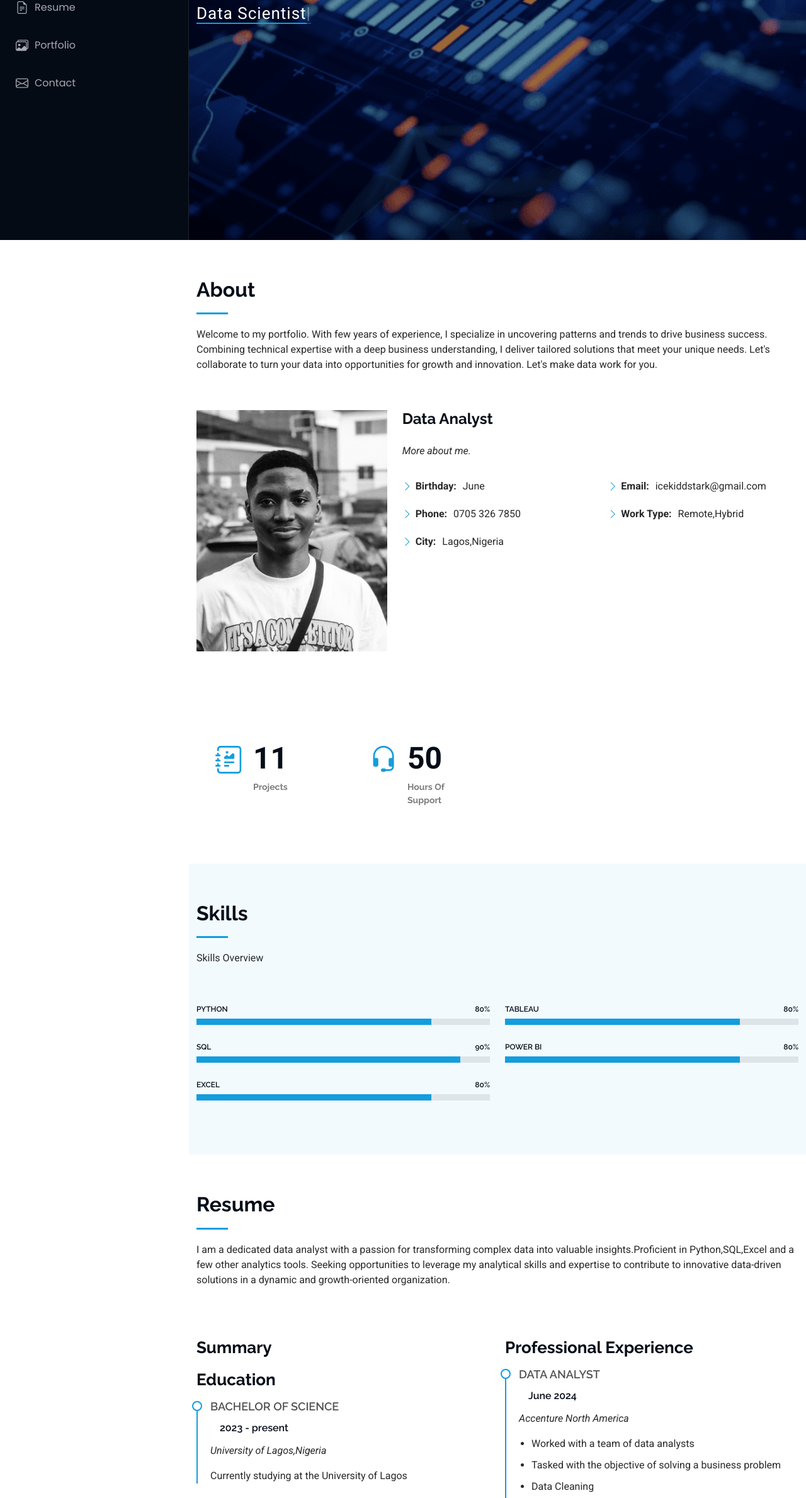
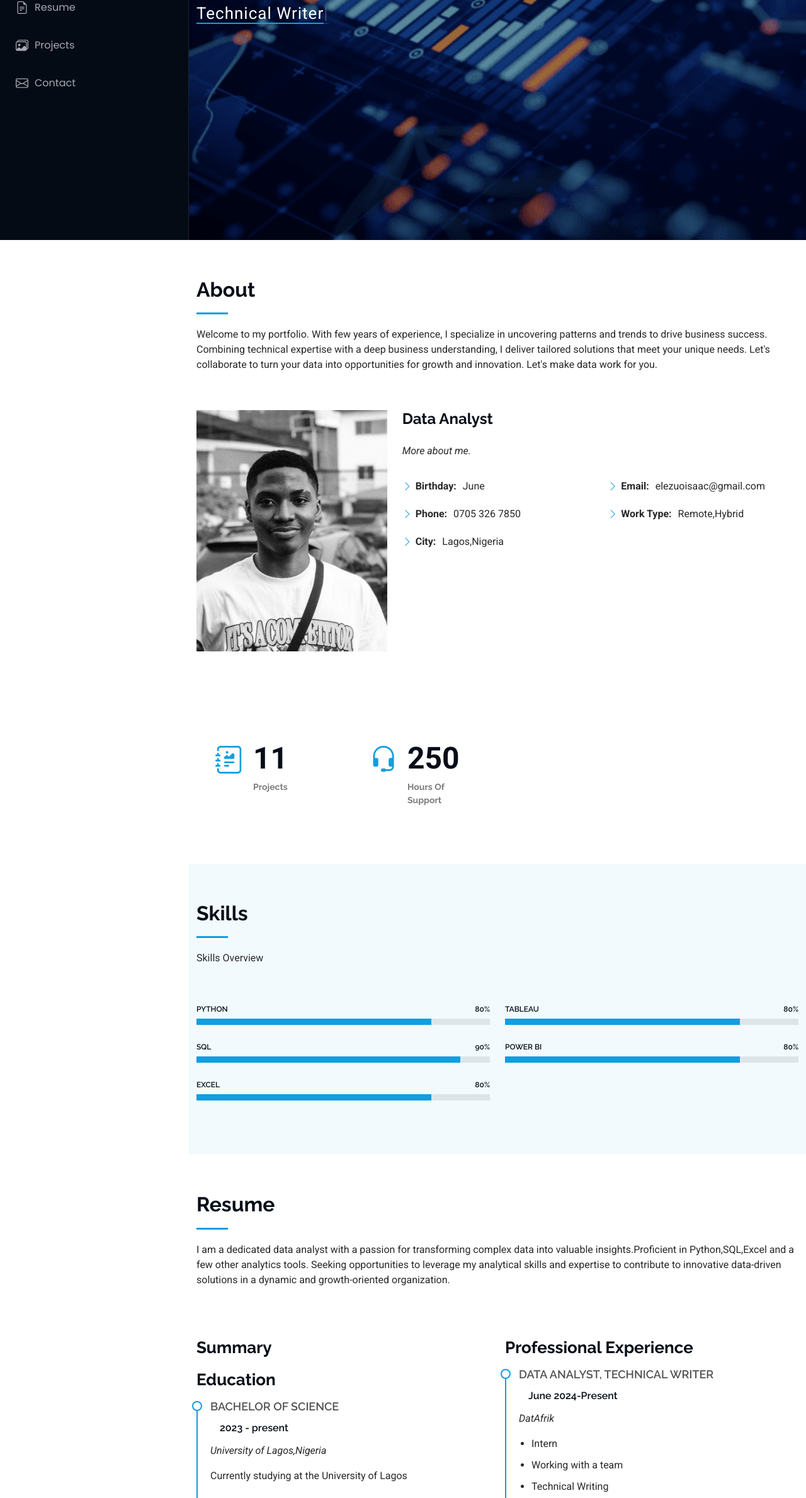
Before and after one commit to Elezuoisaac/ElezuoIsaac.github.io, a plain HTML site: page index.html in a window 1280 px wide. Shown: the part 419-2797 px from the top of the page at 63% size. Drawn offline with Linux system fonts and the light colour scheme.

Commit message:
Add files via upload

```diff
--- a/index.html
+++ b/index.html
@@ -54,7 +54,7 @@
     <div class="social-links text-center">
       <a href="https://x.com/metrotoomuch" class="twitter"><i class="bi bi-twitter-x"></i></a>
       <a href="https://www.instagram.com/hizxxk" class="instagram"><i class="bi bi-instagram"></i></a>
-      <a href="#" class="linkedin"><i class="bi bi-linkedin"></i></a>
+      <a href="https://www.linkedin.com/in/isaac-elezuo-5320a9316/" class="linkedin"><i class="bi bi-linkedin"></i></a>
     </div>
 
     <nav id="navmenu" class="navmenu">
@@ -62,7 +62,7 @@
         <li><a href="#hero" class="active"><i class="bi bi-house navicon"></i>Home</a></li>
         <li><a href="#about"><i class="bi bi-person navicon"></i> About</a></li>
         <li><a href="#resume"><i class="bi bi-file-earmark-text navicon"></i> Resume</a></li>
-        <li><a href="#portfolio"><i class="bi bi-images navicon"></i> Portfolio</a></li>
+        <li><a href="#portfolio"><i class="bi bi-images navicon"></i> Projects</a></li>
         <li><a href="#contact"><i class="bi bi-envelope navicon"></i> Contact</a></li>
       </ul>
     </nav>
@@ -78,7 +78,7 @@
 
       <div class="container" data-aos="fade-up" data-aos-delay="100">
         <h2>Elezuo Isaac</h2>
-        <p><span class="typed" data-typed-items="Data Analyst,Data Scientist"></span><span class="typed-cursor typed-cursor--blink" aria-hidden="true"></span><span class="typed-cursor typed-cursor--blink" aria-hidden="true"></span></p>
+        <p><span class="typed" data-typed-items="Data Analyst,Technical Writer"></span><span class="typed-cursor typed-cursor--blink" aria-hidden="true"></span><span class="typed-cursor typed-cursor--blink" aria-hidden="true"></span></p>
       </div>
 
     </section><!-- /Hero Section -->
@@ -117,7 +117,7 @@
               </div>
               <div class="col-lg-6">
                 <ul>
-                  <li><i class="bi bi-chevron-right"></i> <strong>Email:</strong> <span>icekiddstark@gmail.com</span></li>
+                  <li><i class="bi bi-chevron-right"></i> <strong>Email:</strong> <span>elezuoisaac@gmail.com</span></li>
                   <li><i class="bi bi-chevron-right"></i> <strong>Work Type:</strong> <span>Remote,Hybrid</span></li>
                 </ul>
               </div>
@@ -149,7 +149,7 @@
           <div class="col-lg-3 col-md-6">
             <div class="stats-item">
               <i class="bi bi-headset"></i>
-              <span data-purecounter-start="0" data-purecounter-end="50" data-purecounter-duration="1" class="purecounter"></span>
+              <span data-purecounter-start="0" data-purecounter-end="250" data-purecounter-duration="1" class="purecounter"></span>
               <p><strong>Hours Of Support</strong> <span></span></p>
             </div>
           </div><!-- End Stats Item -->
@@ -252,21 +252,27 @@
               <h5>2023 - present</h5>
               <p><em>University of Lagos,Nigeria</em></p>
               <p>Currently studying at the University of Lagos</p>
-            </div><!-- Edn Resume Item -->
+            </div>
+            <div class="resume-item">
+              <h4>High school</h4>
+              <h5>2014 - 2020</h5>
+              <p><em>Federal Government College Odogbolu,Ogun State</em></p>
+              <p>High school graduate</p>
+            </div> <!-- Edn Resume Item -->
 
           </div>
 
           <div class="col-lg-6" data-aos="fade-up" data-aos-delay="200">
             <h3 class="resume-title">Professional Experience</h3>
             <div class="resume-item">
-              <h4>Data Analyst</h4>
-              <h5>June 2024</h5>
-              <p><em>Accenture North America</em></p>
+              <h4>Data Analyst, Technical Writer</h4>
+              <h5>June 2024-Present</h5>
+              <p><em>  DatAfrik</em></p>
               <ul>
-                <li>Worked with a team of data analysts</li>
-                <li>Tasked with the objective of solving a business problem </li>
-                <li>Data Cleaning</li>
-                <li>Data Visualisation</li>
+                <li>Intern</li>
+                <li>Working with a team</li>
+                <li>Technical Writing</li>
+                <li>Data Analysis</li>
               </ul>
             </div><!-- Edn Resume Item -->
 
@@ -285,7 +291,7 @@
 
       <!-- Section Title -->
       <div class="container section-title" data-aos="fade-up">
-        <h2>Portfolio</h2>
+        <h2>Projects</h2>
         <p>Here are a few of my Works and Projects</p>
       </div><!-- End Section Title -->
 
@@ -419,7 +425,7 @@
                 <i class="bi bi-envelope flex-shrink-0"></i>
                 <div>
                   <h3>Email Us</h3>
-                  <p>icekiddstark@gmail.com</p>
+                  <p>elezuoisaac@gmail.com</p>
                 </div>
               </div><!-- End Info Item -->
 
```
